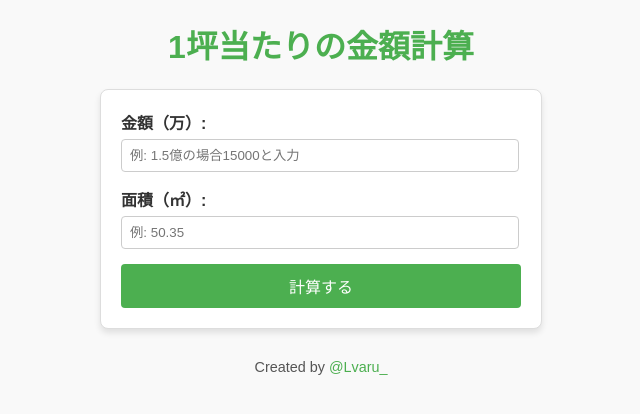
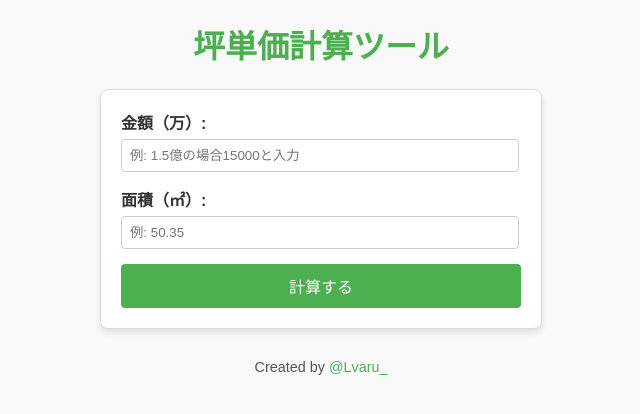
Before and after one commit to 183x/tubotanka, a plain HTML site: page index.html in a window 1280 px wide. Shown: the whole page, without its empty margins (319-959 px from the left). Drawn offline with Linux system fonts and the light colour scheme.

Commit message:
Update index.html

```diff
--- a/index.html
+++ b/index.html
@@ -86,7 +86,7 @@
 </head>
 
 <body>
-    <h1>1坪当たりの金額計算</h1>
+    <h1>坪単価計算ツール</h1>
     <form id="calc-form">
         <label for="price">金額（万）:</label>
         <input type="number" id="price" placeholder="例: 1.5億の場合15000と入力" required>
```
